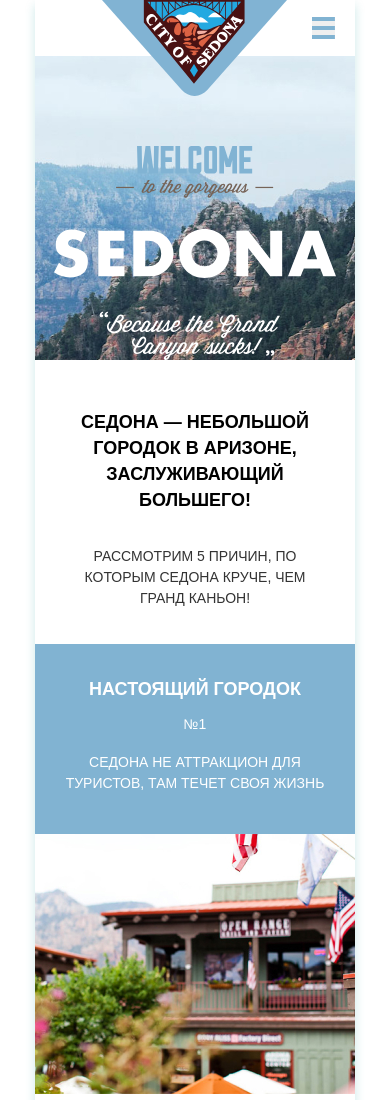
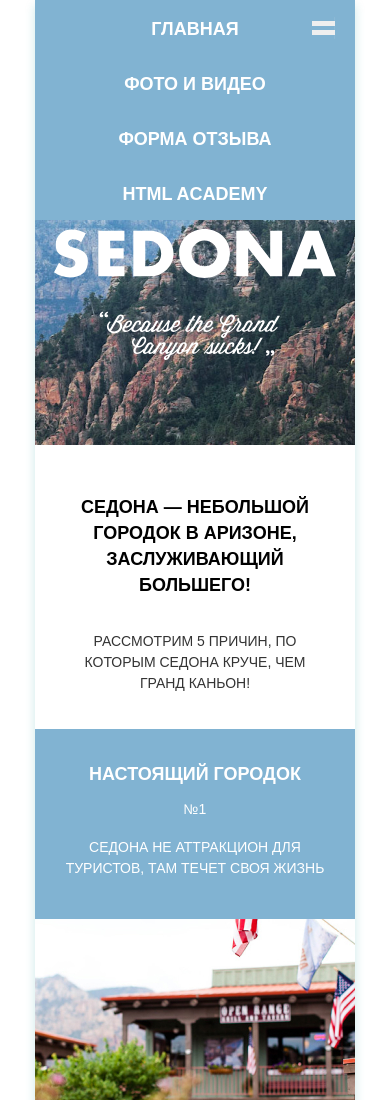
Before and after one commit to htmlacademy-adaptive/1859627-sedona-27, a website: page source/index.html in a window 390 px wide. Shown: the top 1100 px of the page. Drawn offline with nearby package versions, Linux system fonts and the light colour scheme; files that its build step writes are made by us from their sources.

Commit message:
скорректировал по замечаниям

```diff
--- a/source/less/blocks/introduction.less
+++ b/source/less/blocks/introduction.less
@@ -1,11 +1,9 @@
 .introduction {
-  background-image: url("../img/welcome.jpg");
+  background-image: url("../img/welcome-mobile.jpg");
   background-repeat: no-repeat;
   background-color: rgb(218, 232, 241);
   min-height: 299px;
-  padding-left: 19px;
-  padding-right: 19px;
-  padding-top: 90px;
+  padding: 90px 19px 85px;
 
   @media (min-width: @tablet-width) {
     height: 518px;
--- a/source/less/blocks/logo.less
+++ b/source/less/blocks/logo.less
@@ -1,5 +1,6 @@
 .logo {
   display: block;
+  z-index: 1;
 
   @media (min-width: @tablet-width) {
     position: absolute;
--- a/source/less/blocks/nav.less
+++ b/source/less/blocks/nav.less
@@ -3,8 +3,6 @@
 }
 
 .nav__list {
-  display: none;
-
   @media (min-width: @tablet-width) {
     display: flex;
     width: @tablet-width;
@@ -13,12 +11,6 @@
 
     .site-list__item:nth-child(3) {
       margin-left: 153px;
-    }
-  }
-
-  @media (min-width: @desktop-width) {
-    .site-list__item:nth-child(3) {
-      margin-left: 240px;
     }
   }
 }
@@ -31,6 +23,7 @@
   position: absolute;
   right: 20px;
   top: 17px;
+  z-index: 1;
 
   @media (min-width: @tablet-width) {
     display: none;
--- a/source/less/blocks/site-list.less
+++ b/source/less/blocks/site-list.less
@@ -2,6 +2,10 @@
   margin: 0;
   padding: 0;
   list-style-type: none;
+  position: absolute;
+  top: 0;
+  width: 100%;
+  text-align: center;
 }
 
 .site-list__item {
@@ -16,6 +20,12 @@
   @media (min-width: @desktop-width) {
     min-width: 240px;
     background-color: @white-color;
+  }
+
+  @media (min-width: @desktop-width) {
+    .site-list__item:nth-child(3) {
+      margin-left: 240px;
+    }
   }
 }
 
--- a/source/less/global/variables.less
+++ b/source/less/global/variables.less
@@ -1,5 +1,4 @@
 // Colors
-
 @black-color: #000000;
 @dark-gray-color: #333333;
 @white-color: #FFFFFF;
@@ -7,13 +6,11 @@
 @gray-color: #EEEEEE;
 
 // Viewports
-
 @tablet-width: 768px;
 @desktop-width: 1200px;
 @desktop-margin: 0 40px;
 
 // Fonts
-
 @base-font: "PT Sans", "Arial", sans-serif;
 @weight-normal: 400;
 @weight-bold: 700;
--- a/source/less/style.less
+++ b/source/less/style.less
@@ -1,3 +1,4 @@
+@import "./global/base.less";
 @import "./global/variables.less";
 @import "./global/fonts.less";
 @import "./blocks/header.less";
@@ -16,4 +17,3 @@
 @import "./blocks/footer.less";
 @import "./blocks/social.less";
 @import "./blocks/copyright.less";
-@import "./global/base.less";
```
Also changed, not shown: source/img/welcome-mobile.jpg (renamed from source/img/welcome.jpg).
